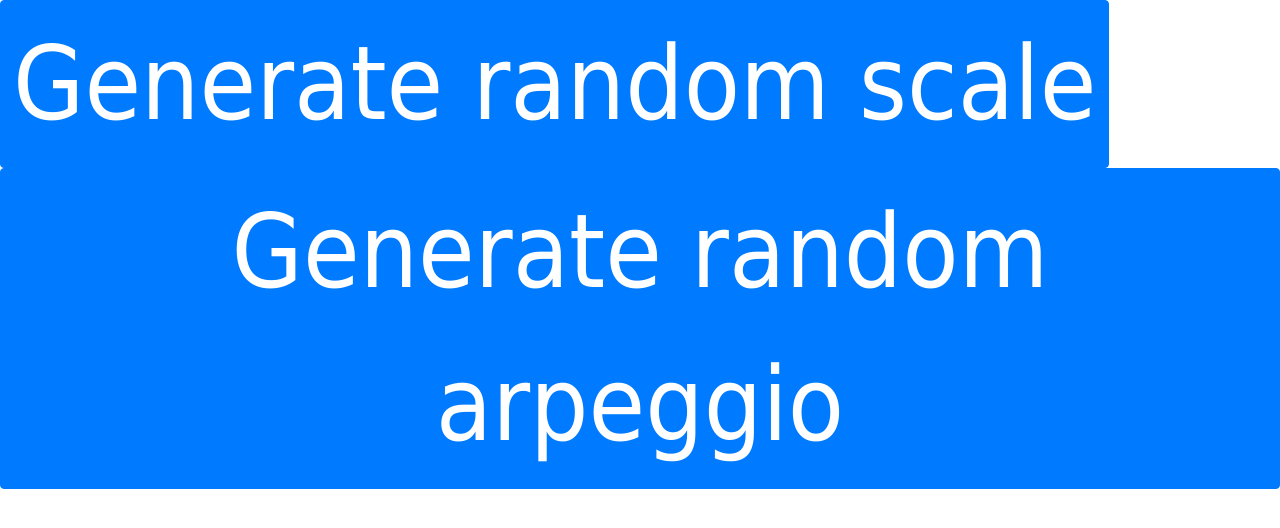
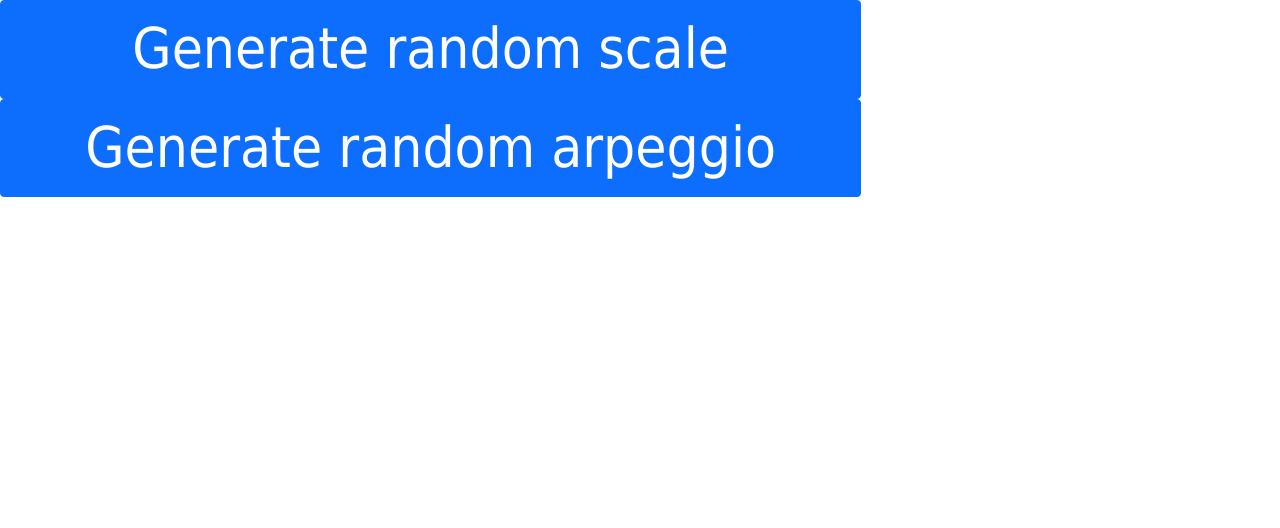
Before and after one commit to s-leigh/somesortofdev.com, a plain HTML site: page src/index.html in a window 1280 px wide. Drawn offline with nearby package versions, Linux system fonts and the light colour scheme; files whose address does not match are found by name.

Commit message:
Update Bootstrap version and format

```diff
--- a/src/index.html
+++ b/src/index.html
@@ -1,22 +1,30 @@
 <html xmlns="http://www.w3.org/1999/xhtml"  lang="en-GB">
 <head>
-    <link rel="stylesheet" href="https://stackpath.bootstrapcdn.com/bootstrap/4.3.1/css/bootstrap.min.css"
-          integrity="sha384-ggOyR0iXCbMQv3Xipma34MD+dH/1fQ784/j6cY/iJTQUOhcWr7x9JvoRxT2MZw1T" crossorigin="anonymous">
+    <link href="https://cdn.jsdelivr.net/npm/bootstrap@5.1.3/dist/css/bootstrap.min.css" rel="stylesheet"
+          integrity="sha384-1BmE4kWBq78iYhFldvKuhfTAU6auU8tT94WrHftjDbrCEXSU1oBoqyl2QvZ6jIW3" crossorigin="anonymous">
     <meta charset="UTF-8"/>
     <title>Grade 8 Scales/Arpeggi</title>
 </head>
 <body>
     <div class="container-fluid">
-        <div class="row">
-            <button type="button" class="btn btn-primary" style="font-family:Tahoma,serif;font-size:8vw;" onclick="showRandomScale()">Generate random scale</button>
+        <div class="col-8">
+            <div class="row">
+
+                <button type="button" class="btn btn-primary"
+                        style="font-family:Tahoma,serif;font-size:calc(50px + .5vw);" onclick="showRandomScale()">
+                    Generate random scale
+                </button>
+
+            </div>
+            <div class="row">
+                <button type="button" class="btn btn-primary"
+                        style="font-family:Tahoma,serif;font-size:calc(50px + .5vw);"
+                        onclick="showRandomArpeggio()">Generate random arpeggio
+                </button>
+            </div>
         </div>
         <div class="row">
-            <button type="button" class="btn btn-primary" style="font-family:Tahoma,serif;font-size:8vw;"
-                    onclick="showRandomArpeggio()">Generate random arpeggio
-            </button>
-        </div>
-        <div class="row">
-            <p id="scalesOutput" style="font-family:Tahoma,serif;font-size:7vw;"></p>
+            <p id="scalesOutput" style="font-family:Tahoma,serif;font-size:3em;"></p>
         </div>
     </div>
 </body>
```
